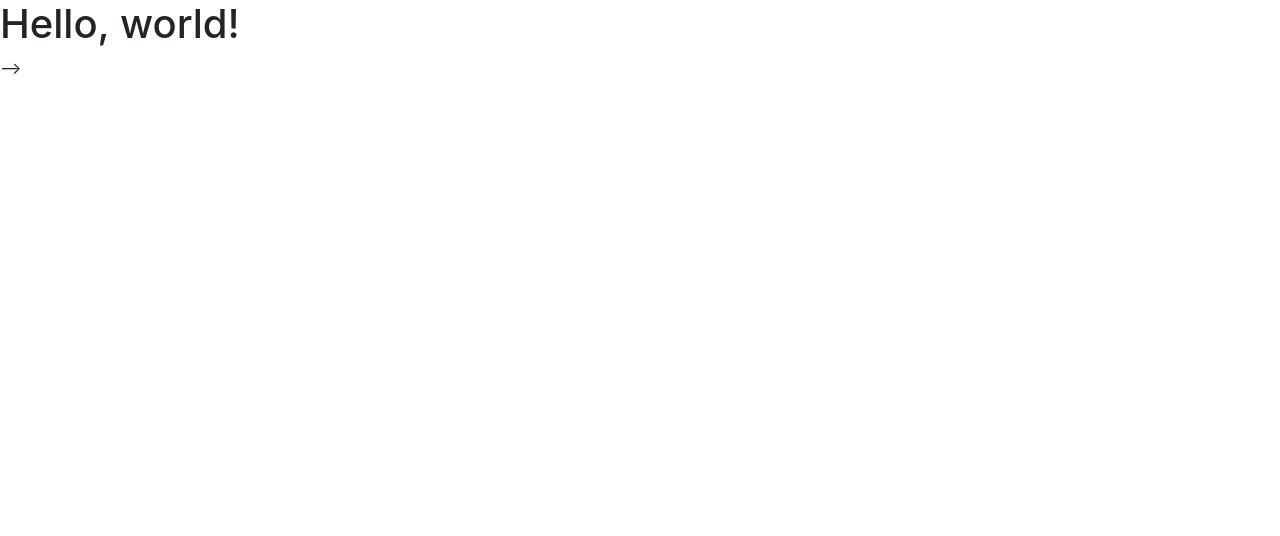
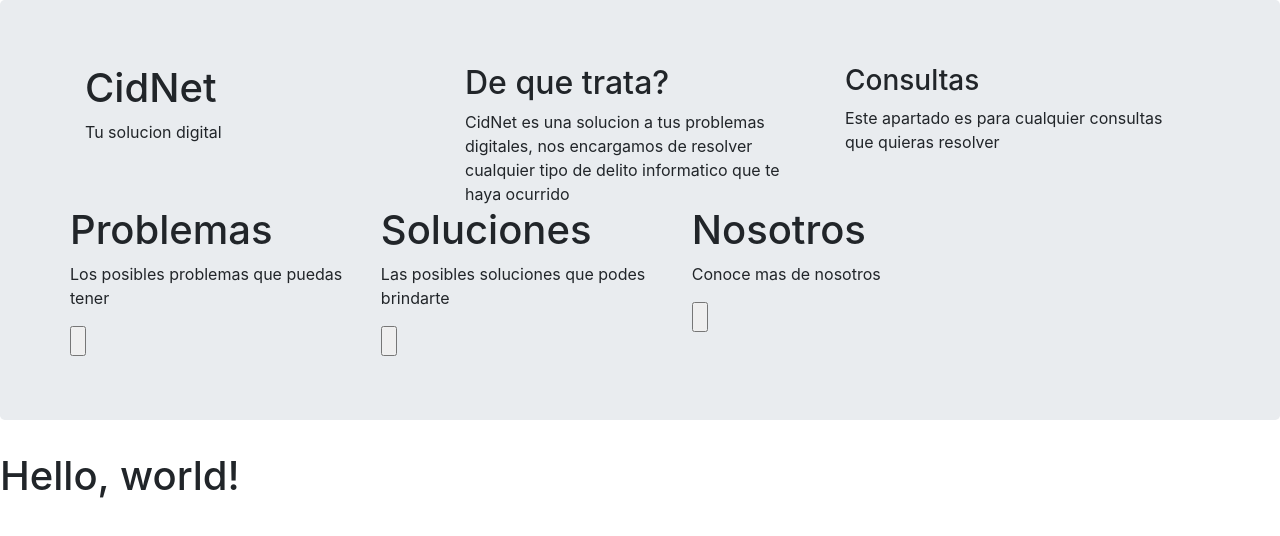
Before and after one commit to ACL1993/CidNet, a website: page index.html in a window 1280 px wide. Drawn offline with nearby package versions, Linux system fonts and the light colour scheme.

Commit message:
Agregamos mas texto a la web

```diff
--- a/index.html
+++ b/index.html
@@ -10,13 +10,40 @@
 
     <title>Hello, world!</title>
   </head>
-  <body>
+  <body>  <div class="jumbotron">
+  <div class="container">
+  <div class="row align-items-start">
+    <div class="col-4"><h1>CidNet</h1>
+    <p>Tu solucion digital</p></div>
+    <div class="col-4"><h2>De que trata?</h2>
+    <p1>CidNet es una solucion a tus problemas digitales, nos encargamos de resolver cualquier tipo de delito informatico
+    que te haya ocurrido</p1></div>
+    <div class="col-4"><h3>Consultas</h3>
+    <p3>Este apartado es para cualquier consultas que quieras resolver</p3></div><br>
+    <div class="row align-items-start">
+    <div class="col-4"><h1>Problemas</h1>
+    <p>Los posibles problemas que puedas tener</p>
+    <input type ="button"></div><div class="col-4"><h1>Soluciones</h1>
+    <p>Las posibles soluciones que podes brindarte</p>
+    <input type ="button"></div><div class="col-4"><h1>Nosotros</h1>
+    <p>Conoce mas de nosotros</p>
+    <input type ="button"></div>
+</div>
+    </div>
+
+
+
+
+
+</div>
+  </div>
+</div>
     <h1>Hello, world!</h1>
 
     <!-- Optional JavaScript; choose one of the two! -->
 
     <!-- Option 1: Bootstrap Bundle with Popper -->
-    <script src="node_modules/jquery/dist/jquery.min.js" integrity="sha384-b5kHyXgcpbZJO/tY9Ul7kGkf1S0CWuKcCD38l8YkeH8z8QjE0GmW1gYU5S9FOnJ0" crossorigin="anonymous"></script>
+    <script src="node_modules/jquery/dist/jquery.min.js"</script>
     <script src="node_modules/popper.js/dist/popper.min.js"</script>
     <script src="node_modules/bootstrap/dist/js/bootstrap.min.js"</script>
     -->
```
